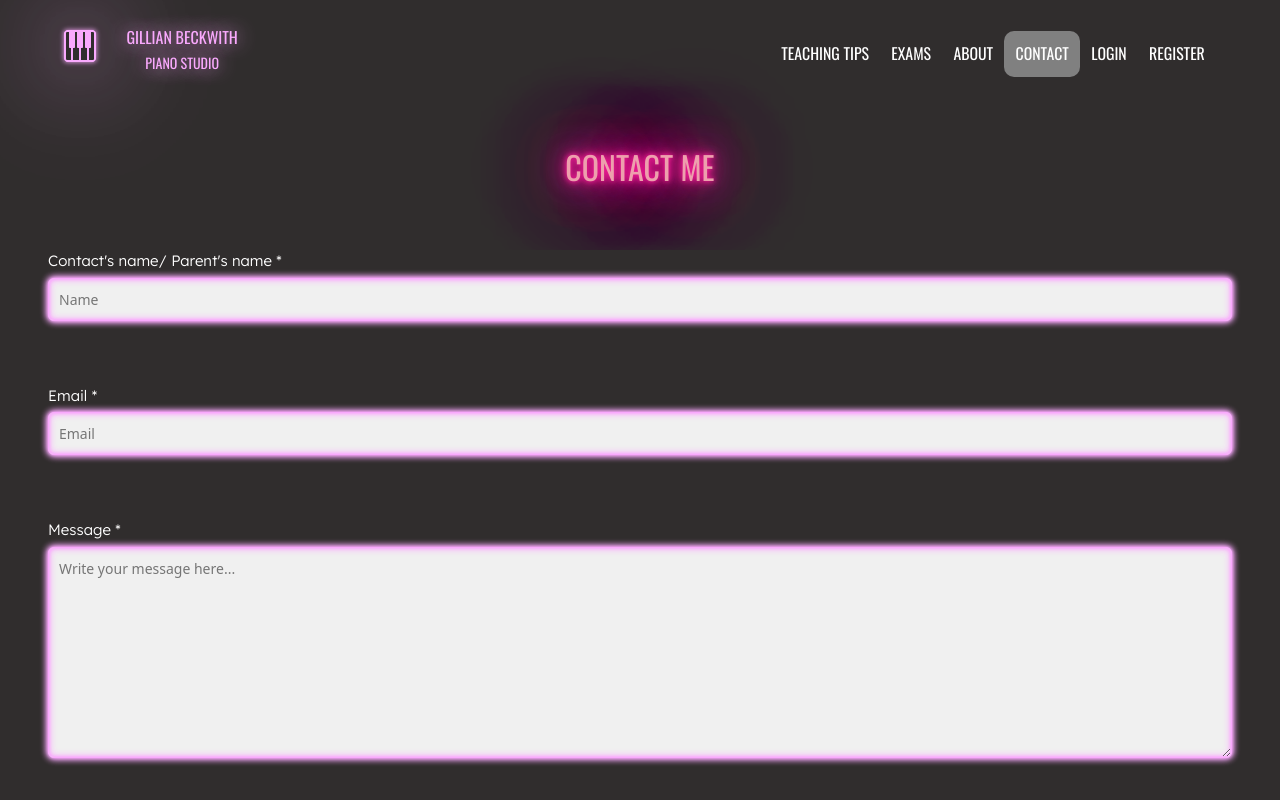
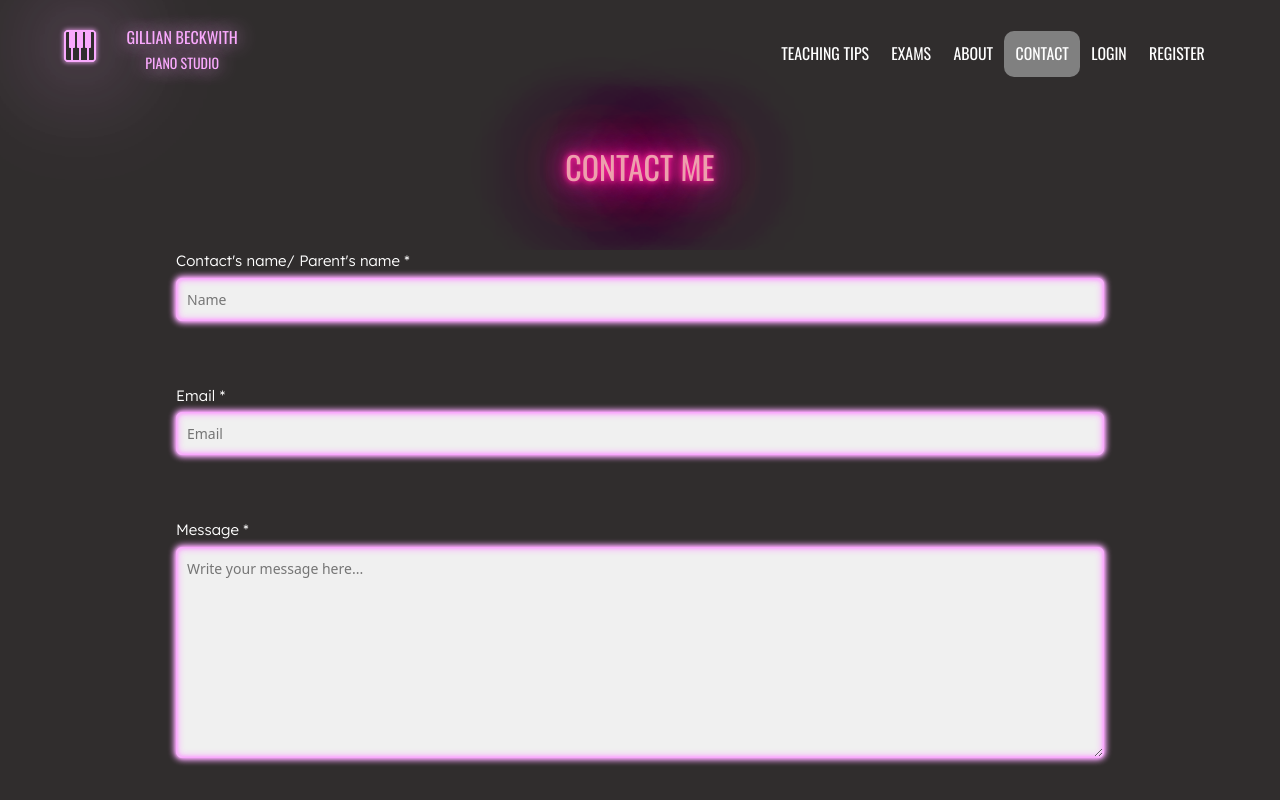
Before and after one commit to pohengchan/GBPianoStudio, a React (Create React App) app in the folder frontend-pianoclasses/: page /Contact in a window 1280 px wide. Shown: the top 800 px of the page. Built offline with nearby package versions, Linux system fonts and the light colour scheme.

Commit message:
contact form fixed

```diff
--- a/frontend-pianoclasses/src/styles/contactForm.css
+++ b/frontend-pianoclasses/src/styles/contactForm.css
@@ -7,6 +7,12 @@
   background-color: var(--background);
   color: white;
   text-align: left;
+}
+.contact-form {
+  display: flex;
+  flex-direction: column;
+  align-items: center;
+  justify-content: center;
 }
 textarea {
 
@@ -88,8 +94,8 @@ inset 0 0 7px 1px var(--light-pink);
     display: flex;
     flex-direction: column;
     align-items: left;
-    /* justify-content: center; */
-    width: 100%;
+    justify-content: center;
+    width: 80%;
   }
 
   .contact-btn{
```
Also changed, not shown: frontend-pianoclasses/src/styles/formSignUp.css (+1 -15 lines).
